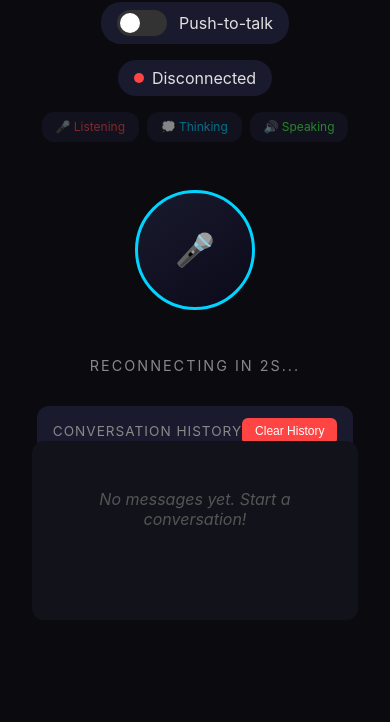
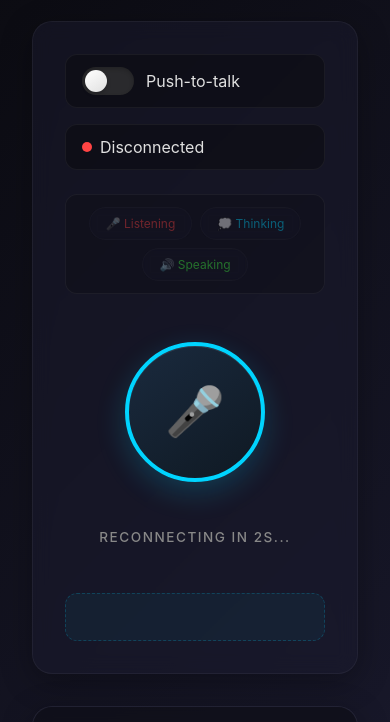
Before and after one commit to Davaakhatan/jarvis-realtime, a website: page public/index.html in a window 390 px wide. Shown: the part 160-882 px from the top of the page. Before the commit the page ends 844 px from the top, so only its background shows below. Drawn offline with Linux system fonts and the light colour scheme.

Commit message:
Polish UI/UX with modern design
Major improvements:
- Two-column layout with controls panel and conversation panel
- Gradient background and glassmorphism effects
- Enhanced voice button with hover effects and gradient borders
- Improved toggle switch with gradient when active
- Better activity indicators with glow effects
- Refined conversation messages with gradients and borders
- Custom scrollbar styling
- Enhanced buttons with shadows and transitions
- Better typography and spacing
- Responsive design for mobile
- Professional color scheme with shadows and lighting

```diff
--- a/public/index.html
+++ b/public/index.html
@@ -11,31 +11,94 @@
       padding: 0;
     }
     body {
-      font-family: -apple-system, BlinkMacSystemFont, 'Segoe UI', Roboto, sans-serif;
-      background: #0a0a0f;
+      font-family: -apple-system, BlinkMacSystemFont, 'Segoe UI', Roboto, 'Helvetica Neue', sans-serif;
+      background: linear-gradient(135deg, #0a0a0f 0%, #1a1a2e 100%);
       color: #e0e0e0;
       min-height: 100vh;
+      display: grid;
+      grid-template-columns: 1fr;
+      grid-template-rows: auto 1fr;
+      gap: 1.5rem;
+      padding: 2rem;
+      max-width: 1400px;
+      margin: 0 auto;
+    }
+    .header {
+      text-align: center;
+      padding: 1rem 0;
+    }
+    h1 {
+      color: #00d4ff;
+      margin-bottom: 0.25rem;
+      font-size: 2.5rem;
+      font-weight: 700;
+      letter-spacing: 2px;
+    }
+    .subtitle {
+      color: #888;
+      margin-bottom: 0.5rem;
+      font-size: 0.9rem;
+    }
+    .instructions {
+      color: #666;
+      font-size: 0.75rem;
+      margin-top: 0.5rem;
+    }
+    .main-container {
+      display: grid;
+      grid-template-columns: 400px 1fr;
+      gap: 2rem;
+      height: 100%;
+      min-height: 0;
+    }
+    @media (max-width: 1024px) {
+      .main-container {
+        grid-template-columns: 1fr;
+        grid-template-rows: auto 1fr;
+      }
+    }
+    .controls-panel {
+      display: flex;
+      flex-direction: column;
+      gap: 1.5rem;
+      background: rgba(26, 26, 46, 0.5);
+      backdrop-filter: blur(10px);
+      border-radius: 20px;
+      padding: 2rem;
+      box-shadow: 0 8px 32px rgba(0, 0, 0, 0.3);
+      border: 1px solid rgba(255, 255, 255, 0.05);
+    }
+    .controls-header {
+      display: flex;
+      flex-direction: column;
+      gap: 1rem;
+    }
+    .voice-control {
       display: flex;
       flex-direction: column;
       align-items: center;
-      padding: 2rem;
+      gap: 1rem;
+      padding: 1.5rem 0;
     }
-    h1 {
-      color: #00d4ff;
-      margin-bottom: 0.5rem;
-    }
-    .subtitle {
-      color: #666;
-      margin-bottom: 2rem;
+    .conversation-panel {
+      display: flex;
+      flex-direction: column;
+      background: rgba(26, 26, 46, 0.5);
+      backdrop-filter: blur(10px);
+      border-radius: 20px;
+      box-shadow: 0 8px 32px rgba(0, 0, 0, 0.3);
+      border: 1px solid rgba(255, 255, 255, 0.05);
+      overflow: hidden;
+      min-height: 0;
     }
     .status {
       display: flex;
       align-items: center;
       gap: 0.5rem;
-      margin-bottom: 1rem;
-      padding: 0.5rem 1rem;
-      background: #1a1a2e;
-      border-radius: 20px;
+      padding: 0.75rem 1rem;
+      background: rgba(10, 10, 15, 0.5);
+      border-radius: 12px;
+      border: 1px solid rgba(255, 255, 255, 0.05);
     }
     .status-dot {
       width: 10px;
@@ -47,26 +110,46 @@
       background: #44ff44;
     }
     .voice-button {
-      width: 120px;
-      height: 120px;
+      width: 140px;
+      height: 140px;
       border-radius: 50%;
-      border: 3px solid #00d4ff;
-      background: linear-gradient(145deg, #1a1a2e, #0a0a1a);
+      border: 4px solid #00d4ff;
+      background: linear-gradient(145deg, #1a2a3e, #0f1923);
       color: #00d4ff;
-      font-size: 2rem;
+      font-size: 3rem;
       cursor: pointer;
-      transition: all 0.3s;
+      transition: all 0.3s cubic-bezier(0.4, 0, 0.2, 1);
       display: flex;
       align-items: center;
       justify-content: center;
-      margin: 2rem 0;
+      box-shadow: 0 10px 30px rgba(0, 212, 255, 0.2), inset 0 1px 0 rgba(255, 255, 255, 0.1);
+      position: relative;
+    }
+    .voice-button::before {
+      content: '';
+      position: absolute;
+      inset: -4px;
+      border-radius: 50%;
+      padding: 4px;
+      background: linear-gradient(145deg, #00d4ff, #0088cc);
+      -webkit-mask: linear-gradient(#fff 0 0) content-box, linear-gradient(#fff 0 0);
+      -webkit-mask-composite: xor;
+      mask-composite: exclude;
+      opacity: 0;
+      transition: opacity 0.3s;
+    }
+    .voice-button:hover::before {
+      opacity: 1;
     }
     .voice-button:hover {
-      transform: scale(1.05);
-      box-shadow: 0 0 30px rgba(0, 212, 255, 0.3);
+      transform: scale(1.08);
+      box-shadow: 0 15px 40px rgba(0, 212, 255, 0.4), inset 0 1px 0 rgba(255, 255, 255, 0.2);
+    }
+    .voice-button:active {
+      transform: scale(0.98);
     }
     .voice-button.recording {
-      background: linear-gradient(145deg, #2a1a2e, #1a0a1a);
+      background: linear-gradient(145deg, #3a1a2e, #2a1a1e);
       border-color: #ff4444;
       animation: pulse 1.5s infinite;
     }
@@ -77,60 +160,81 @@
       border-color: #44ff44;
     }
     @keyframes pulse {
-      0%, 100% { box-shadow: 0 0 20px rgba(255, 68, 68, 0.4); }
-      50% { box-shadow: 0 0 40px rgba(255, 68, 68, 0.6); }
+      0%, 100% {
+        box-shadow: 0 10px 30px rgba(255, 68, 68, 0.4), inset 0 1px 0 rgba(255, 255, 255, 0.1);
+      }
+      50% {
+        box-shadow: 0 15px 50px rgba(255, 68, 68, 0.6), inset 0 1px 0 rgba(255, 255, 255, 0.2);
+      }
     }
     .state-label {
-      font-size: 0.9rem;
+      font-size: 0.85rem;
       color: #888;
-      margin-bottom: 2rem;
       text-transform: uppercase;
-      letter-spacing: 2px;
-      transition: color 0.3s, transform 0.2s;
+      letter-spacing: 1.5px;
+      transition: all 0.3s cubic-bezier(0.4, 0, 0.2, 1);
+      font-weight: 500;
     }
     .state-label.active {
       color: #00d4ff;
-      transform: scale(1.05);
+      text-shadow: 0 0 10px rgba(0, 212, 255, 0.5);
     }
     .state-label.error {
       color: #ff4444;
+      text-shadow: 0 0 10px rgba(255, 68, 68, 0.5);
     }
     .conversation {
-      width: 100%;
-      max-width: 600px;
       flex: 1;
       overflow-y: auto;
-      padding: 1rem;
-      background: #12121a;
-      border-radius: 12px;
-      margin-bottom: 1rem;
+      padding: 1.5rem;
+      display: flex;
+      flex-direction: column;
+      gap: 0.75rem;
+      min-height: 0;
+    }
+    .conversation::-webkit-scrollbar {
+      width: 8px;
+    }
+    .conversation::-webkit-scrollbar-track {
+      background: rgba(10, 10, 15, 0.3);
+      border-radius: 4px;
+    }
+    .conversation::-webkit-scrollbar-thumb {
+      background: rgba(0, 212, 255, 0.3);
+      border-radius: 4px;
+    }
+    .conversation::-webkit-scrollbar-thumb:hover {
+      background: rgba(0, 212, 255, 0.5);
     }
     .message {
-      padding: 1rem;
-      margin-bottom: 1rem;
-      border-radius: 12px;
-      max-width: 85%;
+      padding: 1rem 1.25rem;
+      border-radius: 16px;
+      max-width: 80%;
       position: relative;
-      animation: slideIn 0.3s ease-out;
+      animation: slideIn 0.4s cubic-bezier(0.4, 0, 0.2, 1);
+      box-shadow: 0 2px 8px rgba(0, 0, 0, 0.2);
+      border: 1px solid rgba(255, 255, 255, 0.05);
     }
     @keyframes slideIn {
       from {
         opacity: 0;
-        transform: translateY(10px);
+        transform: translateY(15px) scale(0.95);
       }
       to {
         opacity: 1;
-        transform: translateY(0);
+        transform: translateY(0) scale(1);
       }
     }
     .message.user {
-      background: #1a2a3a;
+      background: linear-gradient(135deg, #1a2a3a 0%, #152533 100%);
       margin-left: auto;
       border-bottom-right-radius: 4px;
+      border-left: 3px solid #00d4ff;
     }
     .message.assistant {
-      background: #1a1a2e;
+      background: linear-gradient(135deg, #1a1a2e 0%, #151525 100%);
       border-bottom-left-radius: 4px;
+      border-left: 3px solid #44ff44;
     }
     .message .role {
       font-size: 0.75rem;
@@ -156,32 +260,37 @@
       display: flex;
       justify-content: space-between;
       align-items: center;
-      padding: 0.75rem 1rem;
-      background: #1a1a2e;
-      border-radius: 12px 12px 0 0;
-      margin-bottom: -1rem;
+      padding: 1.25rem 1.5rem;
+      background: rgba(10, 10, 15, 0.5);
+      border-bottom: 1px solid rgba(255, 255, 255, 0.05);
     }
     .conversation-title {
-      font-size: 0.85rem;
-      color: #888;
+      font-size: 0.9rem;
+      color: #00d4ff;
       text-transform: uppercase;
-      letter-spacing: 1px;
+      letter-spacing: 1.5px;
+      font-weight: 600;
     }
     .clear-history-btn {
-      padding: 0.4rem 0.8rem;
-      background: #ff4444;
+      padding: 0.5rem 1rem;
+      background: linear-gradient(145deg, #ff4444, #cc0000);
       color: white;
       border: none;
-      border-radius: 6px;
+      border-radius: 8px;
       cursor: pointer;
       font-size: 0.75rem;
-      transition: background 0.2s;
+      font-weight: 500;
+      transition: all 0.2s cubic-bezier(0.4, 0, 0.2, 1);
+      box-shadow: 0 2px 8px rgba(255, 68, 68, 0.3);
     }
     .clear-history-btn:hover {
-      background: #ff6666;
+      background: linear-gradient(145deg, #ff6666, #ff4444);
+      transform: translateY(-1px);
+      box-shadow: 0 4px 12px rgba(255, 68, 68, 0.4);
     }
     .clear-history-btn:active {
-      background: #cc0000;
+      transform: translateY(0);
+      box-shadow: 0 2px 6px rgba(255, 68, 68, 0.3);
     }
     .empty-history {
       text-align: center;
@@ -194,36 +303,40 @@
       bottom: 2rem;
       right: 2rem;
       padding: 1rem 2rem;
-      background: #ff4444;
+      background: linear-gradient(145deg, #ff4444, #cc0000);
       color: white;
       border: none;
-      border-radius: 8px;
+      border-radius: 12px;
       cursor: pointer;
       font-size: 1rem;
+      font-weight: 600;
       display: none;
+      box-shadow: 0 4px 20px rgba(255, 68, 68, 0.4);
+      transition: all 0.3s cubic-bezier(0.4, 0, 0.2, 1);
     }
     .interrupt-btn.visible {
       display: block;
     }
-    .transcript {
-      font-style: italic;
-      color: #888;
-      padding: 0.5rem;
-      text-align: center;
+    .interrupt-btn:hover {
+      transform: translateY(-2px);
+      box-shadow: 0 6px 25px rgba(255, 68, 68, 0.5);
+    }
+    .interrupt-btn:active {
+      transform: translateY(0);
     }
     .mode-toggle {
       display: flex;
       align-items: center;
       gap: 0.75rem;
-      margin-bottom: 1rem;
-      padding: 0.5rem 1rem;
-      background: #1a1a2e;
-      border-radius: 20px;
+      padding: 0.75rem 1rem;
+      background: rgba(10, 10, 15, 0.5);
+      border-radius: 12px;
+      border: 1px solid rgba(255, 255, 255, 0.05);
     }
     .toggle-switch {
       position: relative;
-      width: 50px;
-      height: 26px;
+      width: 52px;
+      height: 28px;
     }
     .toggle-switch input {
       opacity: 0;
@@ -237,23 +350,26 @@
       left: 0;
       right: 0;
       bottom: 0;
-      background: #333;
-      transition: 0.3s;
-      border-radius: 26px;
+      background: rgba(51, 51, 51, 0.8);
+      transition: all 0.3s cubic-bezier(0.4, 0, 0.2, 1);
+      border-radius: 28px;
+      box-shadow: inset 0 2px 4px rgba(0, 0, 0, 0.2);
     }
     .toggle-slider:before {
       position: absolute;
       content: "";
-      height: 20px;
-      width: 20px;
+      height: 22px;
+      width: 22px;
       left: 3px;
       bottom: 3px;
-      background: white;
-      transition: 0.3s;
+      background: linear-gradient(145deg, #ffffff, #e0e0e0);
+      transition: all 0.3s cubic-bezier(0.4, 0, 0.2, 1);
       border-radius: 50%;
+      box-shadow: 0 2px 4px rgba(0, 0, 0, 0.2);
     }
     .toggle-switch input:checked + .toggle-slider {
-      background: #00d4ff;
+      background: linear-gradient(145deg, #00d4ff, #0088cc);
+      box-shadow: 0 0 10px rgba(0, 212, 255, 0.3);
     }
     .toggle-switch input:checked + .toggle-slider:before {
       transform: translateX(24px);
@@ -291,35 +407,61 @@
     .activity-panel {
       display: flex;
       gap: 0.5rem;
-      margin-bottom: 1rem;
       flex-wrap: wrap;
       justify-content: center;
+      padding: 0.75rem;
+      background: rgba(10, 10, 15, 0.3);
+      border-radius: 12px;
+      border: 1px solid rgba(255, 255, 255, 0.05);
     }
     .activity-indicator {
-      padding: 0.4rem 0.8rem;
-      background: #1a1a2e;
-      border-radius: 12px;
+      padding: 0.5rem 1rem;
+      background: rgba(26, 26, 46, 0.5);
+      border-radius: 20px;
       font-size: 0.75rem;
       color: #666;
-      border: 1px solid transparent;
-      transition: all 0.3s;
-      opacity: 0.5;
+      border: 1px solid rgba(255, 255, 255, 0.05);
+      transition: all 0.3s cubic-bezier(0.4, 0, 0.2, 1);
+      opacity: 0.4;
+      backdrop-filter: blur(5px);
     }
     .activity-indicator.active {
       opacity: 1;
+      box-shadow: 0 0 15px currentColor;
       border-color: currentColor;
+      transform: scale(1.05);
     }
     .activity-indicator.listening {
       color: #ff4444;
     }
+    .activity-indicator.listening.active {
+      background: rgba(255, 68, 68, 0.1);
+    }
     .activity-indicator.processing {
       color: #ffaa00;
+    }
+    .activity-indicator.thinking {
+      color: #00d4ff;
+    }
+    .activity-indicator.thinking.active {
+      background: rgba(0, 212, 255, 0.1);
     }
     .activity-indicator.speaking {
       color: #44ff44;
     }
-    .activity-indicator.thinking {
+    .activity-indicator.speaking.active {
+      background: rgba(68, 255, 68, 0.1);
+    }
+    .transcript {
+      font-style: italic;
       color: #00d4ff;
+      padding: 1rem;
+      text-align: center;
+      min-height: 3rem;
+      background: rgba(0, 212, 255, 0.05);
+      border-radius: 12px;
+      border: 1px dashed rgba(0, 212, 255, 0.2);
+      font-size: 0.9rem;
     }
     .error-banner {
       position: fixed;
@@ -347,10 +489,15 @@
   </style>
 </head>
 <body>
+  <div class="header">
     <h1>JARVIS</h1>
     <p class="subtitle">Real-time Voice Assistant</p>
-  <p class="subtitle" style="font-size: 0.75rem; margin-top: -1rem;">Wake: "Jarvis" | Interrupt: "Stop", "Cancel", "Wait"</p>
+    <p class="instructions">Wake: "Jarvis" | Interrupt: "Stop", "Cancel", "Wait"</p>
+  </div>
 
+  <div class="main-container">
+    <div class="controls-panel">
+      <div class="controls-header">
         <div class="mode-toggle">
           <label class="toggle-switch">
             <input type="checkbox" id="alwaysListenToggle">
@@ -363,6 +510,7 @@
           <div class="status-dot" id="statusDot"></div>
           <span id="statusText">Disconnected</span>
         </div>
+      </div>
 
       <div class="activity-panel" id="activityPanel">
         <div class="activity-indicator listening" id="activityListening">🎤 Listening</div>
@@ -370,15 +518,16 @@
         <div class="activity-indicator speaking" id="activitySpeaking">🔊 Speaking</div>
       </div>
 
+      <div class="voice-control">
         <button class="voice-button" id="voiceBtn">🎤</button>
         <div class="wake-indicator" id="wakeIndicator">🎯 Wake word detected!</div>
         <div class="state-label" id="stateLabel">Press to speak</div>
-
-  <div class="error-banner" id="errorBanner">
-    <div class="error-message"></div>
-    <div class="error-code"></div>
       </div>
 
+      <div class="transcript" id="transcript"></div>
+    </div>
+
+    <div class="conversation-panel">
       <div class="conversation-header">
         <div class="conversation-title">Conversation History</div>
         <button class="clear-history-btn" id="clearHistoryBtn">Clear History</button>
@@ -386,8 +535,13 @@
       <div class="conversation" id="conversation">
         <div class="empty-history">No messages yet. Start a conversation!</div>
       </div>
+    </div>
+  </div>
 
-  <div class="transcript" id="transcript"></div>
+  <div class="error-banner" id="errorBanner">
+    <div class="error-message"></div>
+    <div class="error-code"></div>
+  </div>
 
   <button class="interrupt-btn" id="interruptBtn">⏹ Interrupt</button>
 
```
Lines whose indentation alone changed are shown as unchanged.
